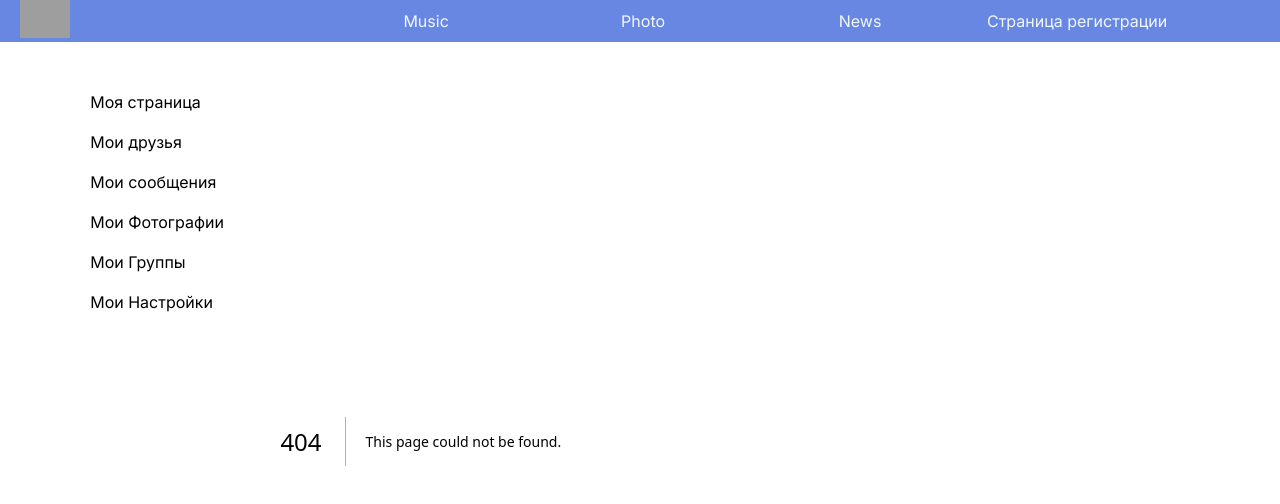
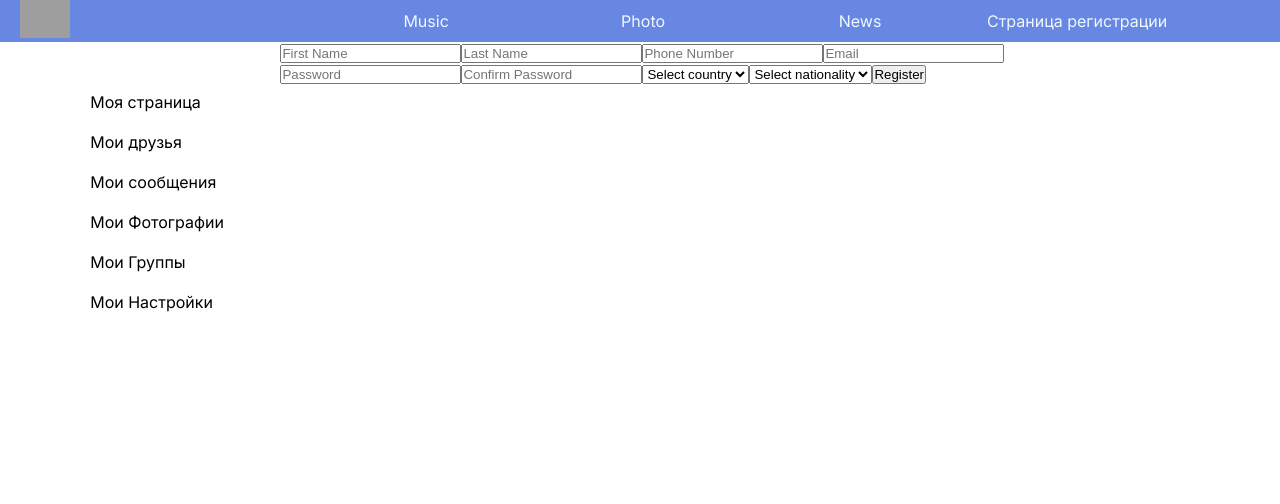
Before and after one commit to rapaxa/social, a Next.js app: page /author/registration in a window 1280 px wide. Before the commit this address had no page. Shown: the top 504 px of the page. Built offline with nearby package versions, Linux system fonts and the light colour scheme; grey boxes are pictures that could not be loaded.

Commit message:
first commit

```diff
--- /dev/null
+++ b/src/app/author/login/loading.tsx
@@ -0,0 +1,6 @@
+const LoadingPage = () =>{
+    return(
+        <h1>Идкт Loading</h1>
+    )
+}
+export default LoadingPage
--- /dev/null
+++ b/src/app/author/registration/page.tsx
@@ -0,0 +1,109 @@
+'use client'
+import { useForm, SubmitHandler } from 'react-hook-form';
+import { yupResolver } from '@hookform/resolvers/yup';
+import * as yup from 'yup';
+import { createUserWithEmailAndPassword } from 'firebase/auth';
+import { auth,firestore } from '@/firebase/firebase'; // Импортируем auth из вашего файла конфигурации Firebase
+import { doc, setDoc } from 'firebase/firestore';
+import { onAuthStateChanged } from 'firebase/auth';
+
+
+interface IFormInput {
+    firstName: string;
+    lastName: string;
+    phoneNumber: string;
+    email: string;
+    password: string;
+    confirmPassword: string;
+    country: string;
+    nationality: string;
+}
+
+const schema = yup.object().shape({
+    firstName: yup.string().required(),
+    lastName: yup.string().required(),
+    phoneNumber: yup.string().required().matches(/^[0-9]+$/, "Must be only digits").min(10, 'Must be exactly 10 digits').max(10, 'Must be exactly 10 digits'),
+    email: yup.string().required().email(),
+    password: yup.string().required().min(6),
+    confirmPassword: yup.string().oneOf([yup.ref('password'), undefined], 'Passwords must match'),
+    country: yup.string().required(),
+    nationality: yup.string().required()
+});
+
+export default function Register() {
+    const { register, handleSubmit, formState: { errors } } = useForm<IFormInput>({
+        resolver: yupResolver(schema),
+    });
+
+    const onSubmit: SubmitHandler<IFormInput> = (data) => {
+        createUserWithEmailAndPassword(auth, data.email, data.password)
+            .then((userCredential) => {
+                const user = userCredential.user;
+
+                // Создаем новый документ в Firestore
+                const userDocRef = doc(firestore, 'users', user.uid); // 'users' это название коллекции
+
+                // Устанавливаем данные для этого пользователя
+                setDoc(userDocRef, {
+                    firstName: data.firstName,
+                    lastName: data.lastName,
+                    phoneNumber: data.phoneNumber,
+                    country: data.country,
+                    nationality: data.nationality,
+                    password:data.password
+                    // ... другие данные
+                })
+                    .then(() => {
+                        // Данные успешно записаны!
+                    })
+                    .catch((error) => {
+                        // Ошибка при записи данных...
+                        console.error("Error writing document: ", error);
+                    });
+            })
+            .catch((error) => {
+                // Ошибка при создании пользователя...
+                console.error("Error creating user: ", error);
+            });
+    };
+
+    return (
+        <form onSubmit={handleSubmit(onSubmit)}>
+            <input {...register("firstName")} placeholder="First Name" />
+            {errors.firstName && <p>{errors.firstName.message}</p>}
+
+            <input {...register("lastName")} placeholder="Last Name" />
+            {errors.lastName && <p>{errors.lastName.message}</p>}
+
+            <input {...register("phoneNumber")} placeholder="Phone Number" />
+            {errors.phoneNumber && <p>{errors.phoneNumber.message}</p>}
+
+            <input {...register("email")} placeholder="Email" />
+            {errors.email && <p>{errors.email.message}</p>}
+
+            <input {...register("password")} placeholder="Password" type="password" />
+            {errors.password && <p>{errors.password.message}</p>}
+
+            <input {...register("confirmPassword")} placeholder="Confirm Password" type="password" />
+            {errors.confirmPassword && <p>{errors.confirmPassword.message}</p>}
+
+            <select {...register("country")} >
+                <option value="">Select country</option>
+                <option value="Russia">Russia</option>
+                <option value="USA">USA</option>
+                {/* ...другие страны... */}
+            </select>
+            {errors.country && <p>{errors.country.message}</p>}
+
+            <select {...register("nationality")} >
+                <option value="">Select nationality</option>
+                <option value="Russian">Russian</option>
+                <option value="American">American</option>
+                {/* ...другие национальности... */}
+            </select>
+            {errors.nationality && <p>{errors.nationality.message}</p>}
+
+            <button type="submit">Register</button>
+        </form>
+    );
+}
--- /dev/null
+++ b/src/app/friends/page.tsx
@@ -0,0 +1,6 @@
+export default function Friends (){
+    return(
+        <div>
+        </div>
+    )
+}
--- /dev/null
+++ b/src/app/loading.tsx
@@ -0,0 +1,4 @@
+export default function Loading() {
+    // You can add any UI inside Loading, including a Skeleton.
+    return ('...Loading')
+}
--- /dev/null
+++ b/src/firebase/firebase.ts
@@ -0,0 +1,26 @@
+import { initializeApp } from 'firebase/app';
+import { getAuth } from 'firebase/auth';
+import { getFirestore } from 'firebase/firestore';
+
+interface FirebaseConfig {
+    apiKey: string;
+    authDomain: string;
+    projectId: string;
+    storageBucket: string;
+    messagingSenderId: string;
+    appId: string;
+}
+
+const firebaseConfig = {
+    apiKey: "AIzaSyDFTWPd7CAFUBhUzQbn9K8KgH1bb2XnM-M",
+    authDomain: "my-social-5cd7b.firebaseapp.com",
+    projectId: "my-social-5cd7b",
+    storageBucket: "my-social-5cd7b.appspot.com",
+    messagingSenderId: "721399813963",
+    appId: "1:721399813963:web:2ee89ade6e3cb258d63ace"
+};
+
+const app = initializeApp(firebaseConfig);
+
+export const auth = getAuth(app);
+export const firestore = getFirestore(app);
```
Also changed, not shown: src/app/author/login/page.tsx (added, +65 -0 lines), src/app/author/page.tsx (added, +16 -0 lines), src/app/groups/page.tsx (added, +7 -0 lines), src/app/message/page.tsx (added, +7 -0 lines), src/app/music/page.tsx (added, +7 -0 lines), src/app/photo/page.tsx (added, +7 -0 lines), src/app/settings/page.tsx (added, +7 -0 lines), 1 other file (tests, documents, lock files or other folders).
